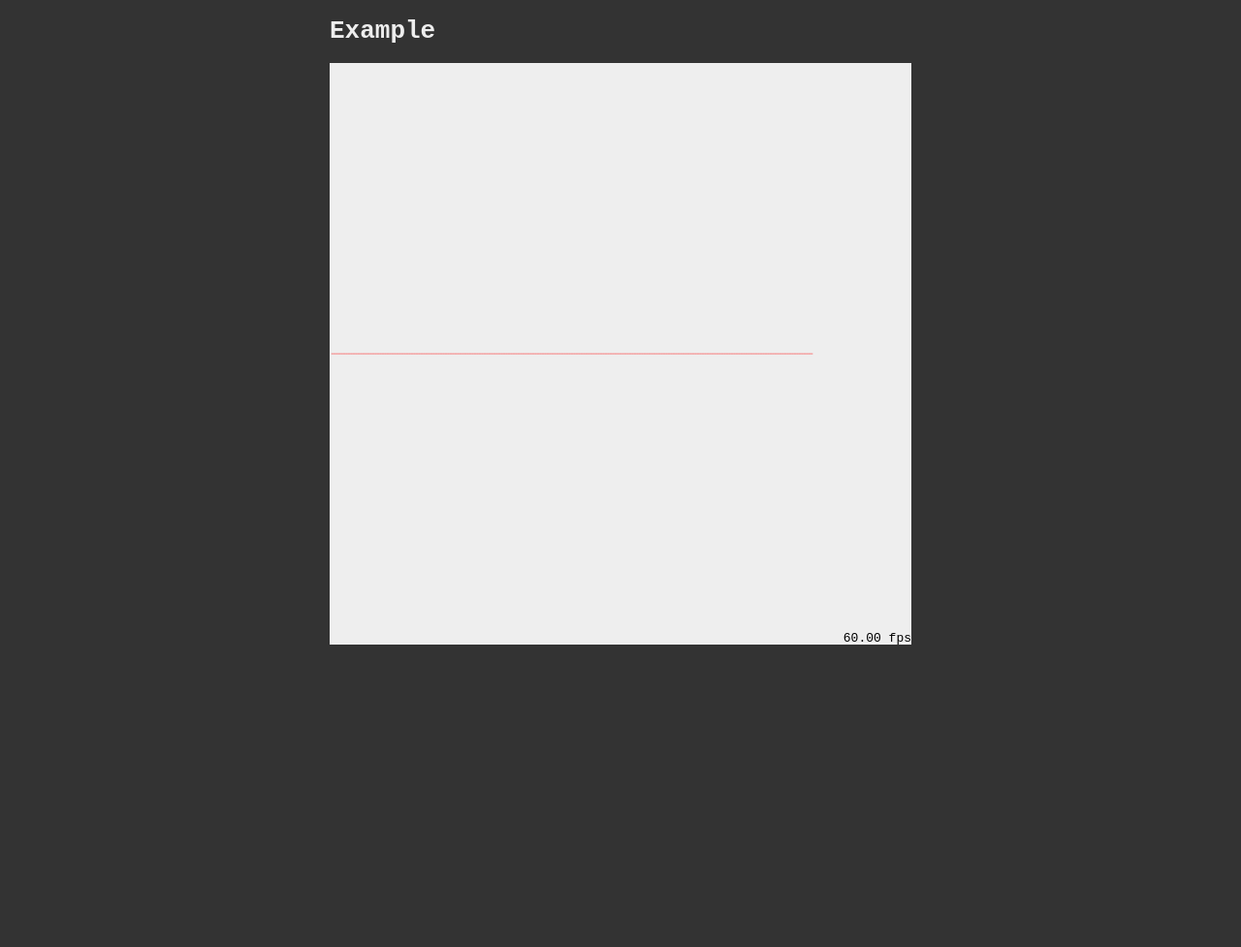
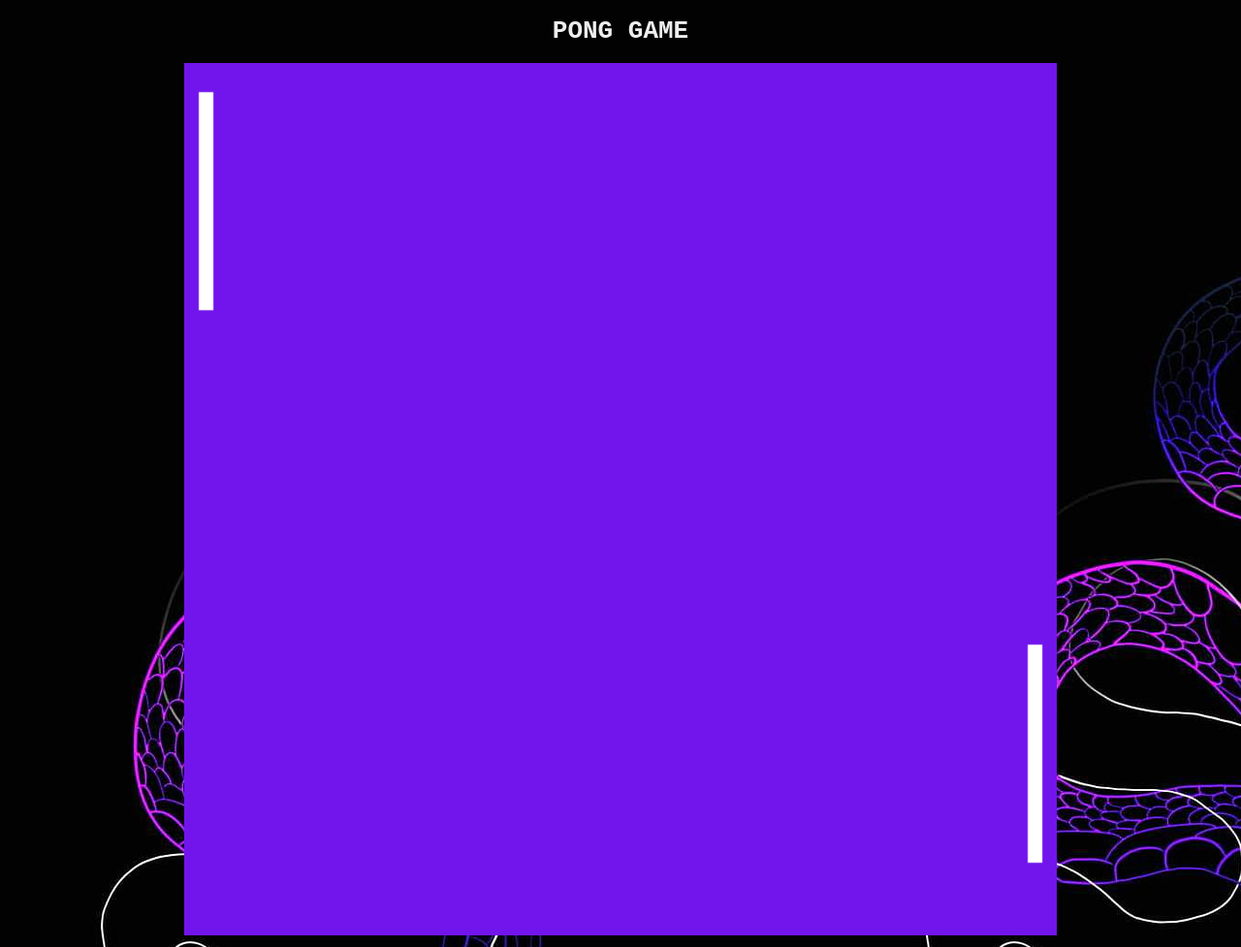
Before and after one commit to Sauliya/JAVASCRIPT, a plain HTML site: page index.html in a window 1280 px wide. Shown: the whole page at 97% size. Before the commit the page ends 800 px from the top, so only its background shows below. Drawn offline with Linux system fonts and the light colour scheme.

Commit message:
pong game update

```diff
--- a/index.html
+++ b/index.html
@@ -6,8 +6,11 @@
     <meta name="viewport" content="width=device-width, initial-scale=1.0">
     <title>Document</title>
     <link rel="stylesheet" href="style.css">
+    <style>
+        h1 {text-align: center;}
+    </style>
 </head>
-<body><h1>Example</h1>
+<body><h1>PONG GAME</h1>
     <canvas id="canvas" width="600" height="600"></canvas>
     <script src = "script.js"></script>
 </body>
--- a/script.js
+++ b/script.js
@@ -1,75 +1,55 @@
-//const size = 300;
-//const size1 = 200;
-//const ctx = canvas.getContext("2d");
-//ctx1.save();
-//ctx1.translate(example1.width/2, example1.height/2);
-//ctx1.fillRect(-size/2,-size/2,size,size);
-//ctx1.fillStyle = "white";
-//ctx1.fillRect(-size1/2,-size1/2,size1,size1);
-//ctx1.restore();
-//ctx1.fillRect(10,150,40,40);
-//ctx1.fillRect(100,0,300,300);
+const ctx = canvas.getContext("2d");
+let LeftpaddleX = 10;
+let LeftpaddleY = 20;
+let RightpaddleX = 600 - 20
+let RightpaddleY = 400
+const RightpaddleWidth = 10;
+const RightpaddleHeight = 150;
+const ySpeed = 20;
+function drawLeft(){
+    ctx.fillStyle = "white";
+    ctx.fillRect(LeftpaddleX,LeftpaddleY,RightpaddleWidth,RightpaddleHeight)
+    ctx.stroke();
+}
+function drawRight(){
+    ctx.fillStyle = "white";
+    ctx.fillRect(RightpaddleX,RightpaddleY,RightpaddleWidth,RightpaddleHeight)
+    ctx.stroke();
+}
+function draw(){
+    ctx.fillStyle = "rgb(114, 21, 236)";
+    ctx.fillRect(0,0,600,600)
+    drawLeft();
+    drawRight();
+    requestAnimationFrame(draw)
+ }
+requestAnimationFrame(draw)
 
-//const ctx2 = example2.getContext("2d");
-//ctx2.moveTo(10,10);
-//ctx2.lineTo(290,90);
-//ctx2.lineTo(290,10);
-//ctx2.lineTo(10,90);
-//ctx2.lineTo(10,10);
-
-//ctx2.strokeStyle = "red";
-
-//ctx2.moveTo(20,20)
-//ctx2.lineTo(125,50);
-//ctx2.lineTo(20,80);
-//ctx2.closePath();
-//ctx2.stroke();
-
-//rotating box
-//let angle = 0;
-//const size = 300;
-//const rotationSpeed = 0.01;
-
-//function frame() {
-  //  angle += rotationSpeed;
-
-    //ctx.clearRect(0, 0, canvas.width, canvas.height);
-
-    //ctx.save();
-    //ctx.beginPath();
-    //ctx.translate(canvas.width / 2, canvas.height / 2);
-    //ctx.rotate(angle);
-    //ctx.rect(-size/2, -size/2, size, size);
-    //ctx.stroke();
-    //ctx.restore();
-
-    //requestAnimationFrame(frame);
-//}
-
-//requestAnimationFrame(frame);
-const ctx = canvas.getContext("2d");
-let p;
-let x = 0;
-let path = new Path2D();
-ctx.font = "1em monospace";
-ctx.textAlign = "right";
-ctx.textBaseline = "bottom";
-ctx.lineWidth = 0.5;
-ctx.strokeStyle = "red";
-function frameFPS(ts) {
-    const elapsed = ts - p || 0;
-    p = ts
-    const fps = 1 / (elapsed / 1000);
-    x += elapsed * 0.1;
-    if(x > canvas.width) {
-        x = 0;
-        path = new Path2D();
+window.addEventListener("keydown", ev =>{
+    switch(ev.key) {
+        case "w":
+            LeftpaddleY -=  ySpeed;
+            if(LeftpaddleY < 0){
+                LeftpaddleY = 0;
+            }
+            break;
+        case "s":
+            LeftpaddleY += ySpeed;
+            if(LeftpaddleY > 600 - 150){
+                LeftpaddleY = 600 - 150;
+            }
+            break;
+        case "ArrowUp":
+            RightpaddleY -= ySpeed
+            if(RightpaddleY < 125 - 150){
+                RightpaddleY = 0;
+            }
+            break;
+        case "ArrowDown":
+            RightpaddleY += ySpeed
+            if(RightpaddleY > 600 - 150){
+                RightpaddleY = 600 - 150;
+            }
+            break;
     }
-    const y = canvas.height - (canvas.height / 120) * fps;
-    ctx.clearRect(0, 0, canvas.width, canvas.height);
-    ctx.fillText(`${fps.toFixed(2)} fps`, canvas.width, canvas.height);
-    path.lineTo(x, y);
-    ctx.stroke(path);
-    requestAnimationFrame(frameFPS)
-}
-requestAnimationFrame(frameFPS)
+});
--- a/style.css
+++ b/style.css
@@ -1,13 +1,14 @@
 body {
-    background: #333;
+    background-image: url("snakeart.jpg");
+    background-color: black;
     color: #eee;
     font-family: monospace;
-    max-width: 600px;
+    max-width: 900px;
     margin-inline: auto;
 }
 
 canvas {
 
-    background: #eee;
+    background: rgb(69, 43, 104);
     width: 100%;
 }
```
Also changed, not shown: snakeart.jpg (added), 2 other files.
